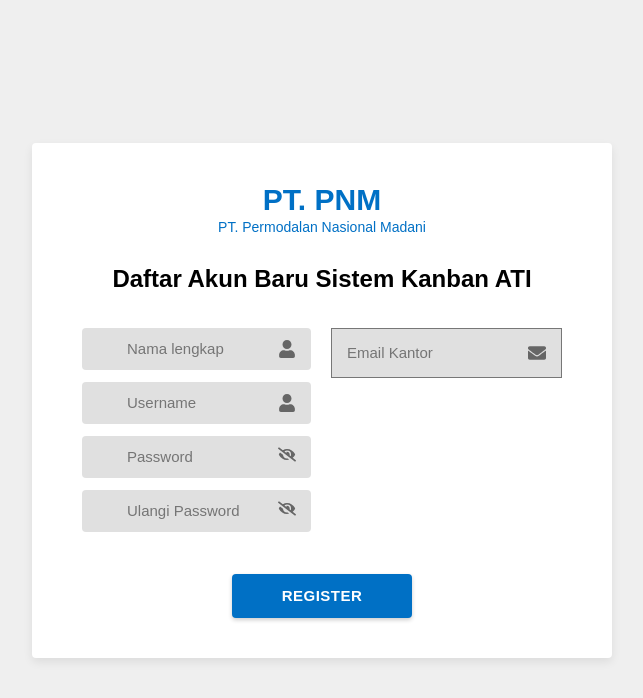
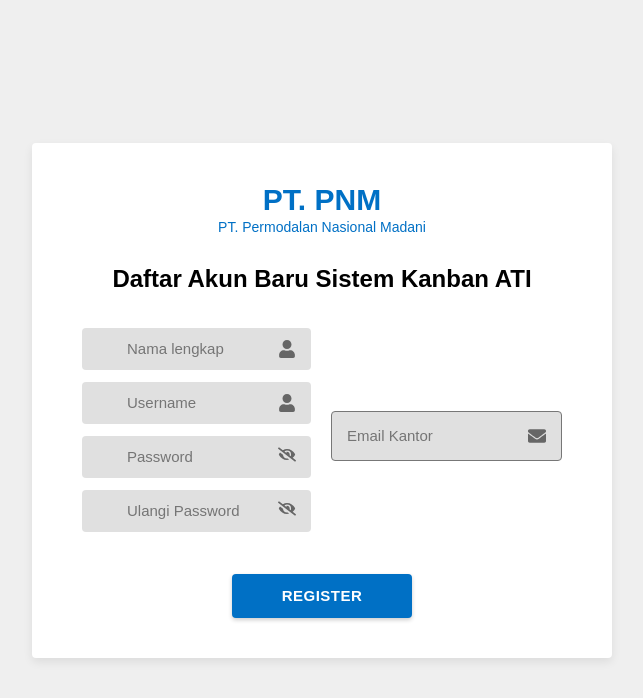
Before and after one commit to friatmajayasilitonga/Sistem-monitoring-kamban, a React (Vite) app in the folder kamban-web/: page /register in a window 1280 px wide. Shown: the top 698 px of the page, without its empty margins (318-961 px from the left). Built offline with nearby package versions, Linux system fonts and the light colour scheme.

Commit message:
Add navigation to register page and improve layout styles

```diff
--- a/kamban-web/src/pages/Login.jsx
+++ b/kamban-web/src/pages/Login.jsx
@@ -3,9 +3,11 @@
 import logoPNM from "../assets/Logo.PNM.png";
 
 import { FaUser, FaEye, FaEyeSlash } from "react-icons/fa";
+import { useNavigate } from "react-router-dom";
 
 export default function Login() {
   const [showPassword, setShowPassword] = useState(false);
+  const navigate = useNavigate(); // tambahkan ini
 
   return (
     <div className="login-container">
@@ -20,14 +22,27 @@
         </div>
 
         <div className="input-wrapper">
-          <input type={showPassword ? "text" : "password"} placeholder="Password" />
-          <span className="input-icon clickable" onClick={() => setShowPassword(!showPassword)}>
+          <input
+            type={showPassword ? "text" : "password"}
+            placeholder="Password"
+          />
+          <span
+            className="input-icon clickable"
+            onClick={() => setShowPassword(!showPassword)}
+          >
             {showPassword ? <FaEye /> : <FaEyeSlash />}
           </span>
         </div>
 
         <button className="btn-login">LOGIN</button>
-        <button className="btn-register">Register</button>
+
+        {/* Tombol Register menuju register.jsx */}
+        <button
+          className="btn-register"
+          onClick={() => navigate("/register")}
+        >
+          Register
+        </button>
 
         <p className="forget-password">Forget Password?</p>
       </div>
--- a/kamban-web/src/pages/register.css
+++ b/kamban-web/src/pages/register.css
@@ -53,7 +53,7 @@
 .form-grid {
   display: flex;
   gap: 20px;
-  align-items: flex-start;
+  align-items: center;
   justify-content: center;
 }
 
@@ -115,7 +115,7 @@
   background: #e0e0e0;
   border: 1px solid #777;
   padding: 15px;
-
+  border-radius: 4px;
 }
 
 .email-box-wrapper .email-input-placeholder {
```
